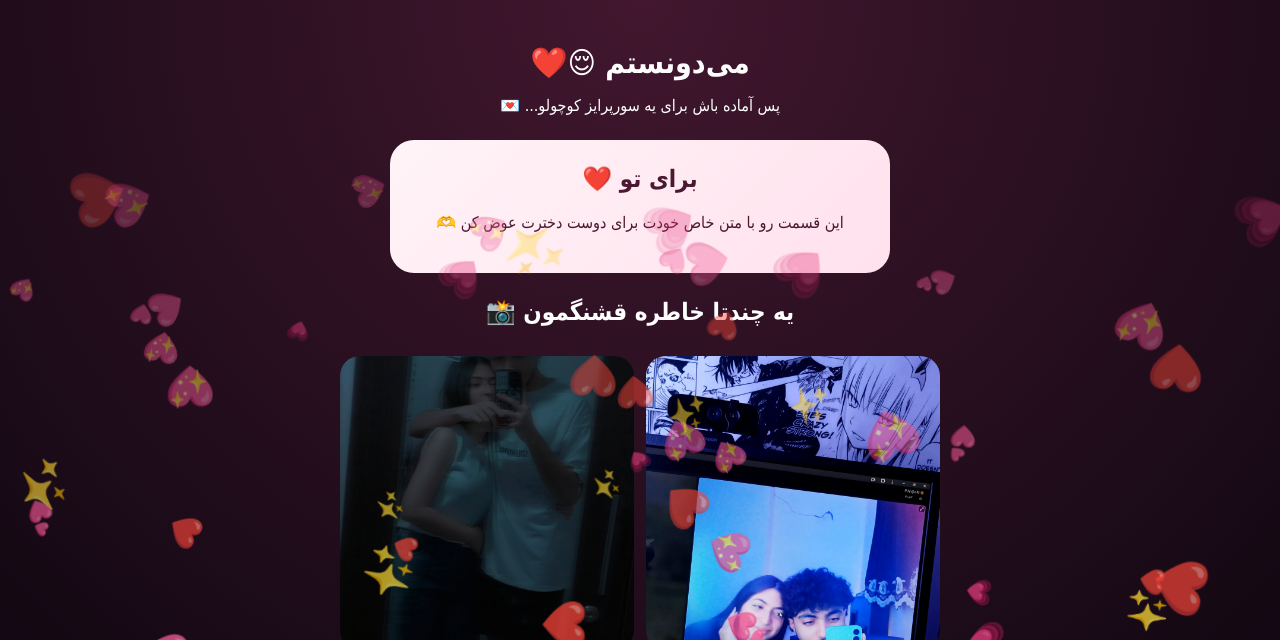
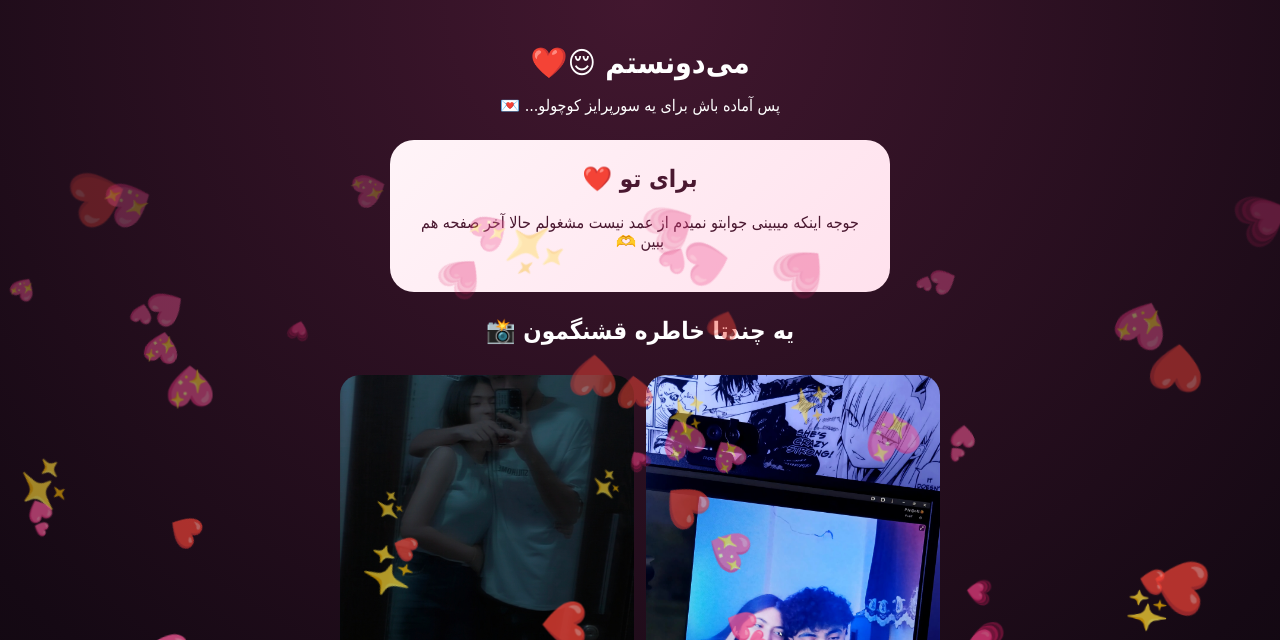
Before and after one commit to ramtinc2/love-question, a plain HTML site: page index.html in a window 1280 px wide. Both pictures are taken after a click on the button "آره ❤️". Shown: the top 640 px of the page. Drawn offline with Linux system fonts and the light colour scheme.

Commit message:
Update index.html

```diff
--- a/index.html
+++ b/index.html
@@ -13,7 +13,7 @@
 <div class="screen" id="askScreen"><div class="card"><div class="heart">❤️</div><div class="question">دوستم داری؟ 🥺</div><div class="buttons"><button id="no">نه 😐</button><button id="yes">آره ❤️</button></div><small style="opacity:.6">فقط یه جواب درست وجود داره... 👀</small></div></div>
 <div id="surprise" class="hidden">
 <h1 class="title">می‌دونستم 😌❤️</h1><p>پس آماده باش برای یه سورپرایز کوچولو... 💌</p>
-<div class="letter"><h2>برای تو ❤️</h2><p>این قسمت رو با متن خاص خودت برای دوست دخترت عوض کن 🫶</p></div>
+<div class="letter"><h2>برای تو ❤️</h2><p>جوجه اینکه میبینی جوابتو نمیدم از عمد نیست مشغولم حالا آخر صفحه هم ببین 🫶</p></div>
 <h2>یه چندتا خاطره قشنگمون 📸</h2>
 <div class="gallery"><img src="photo1.jpg"><img src="photo2.jpg"><img src="photo3.jpg"><img src="photo4.jpg"></div>
 <button class="next" id="finalBtn">یه سورپرایز دیگه دارم 👀</button>
```
